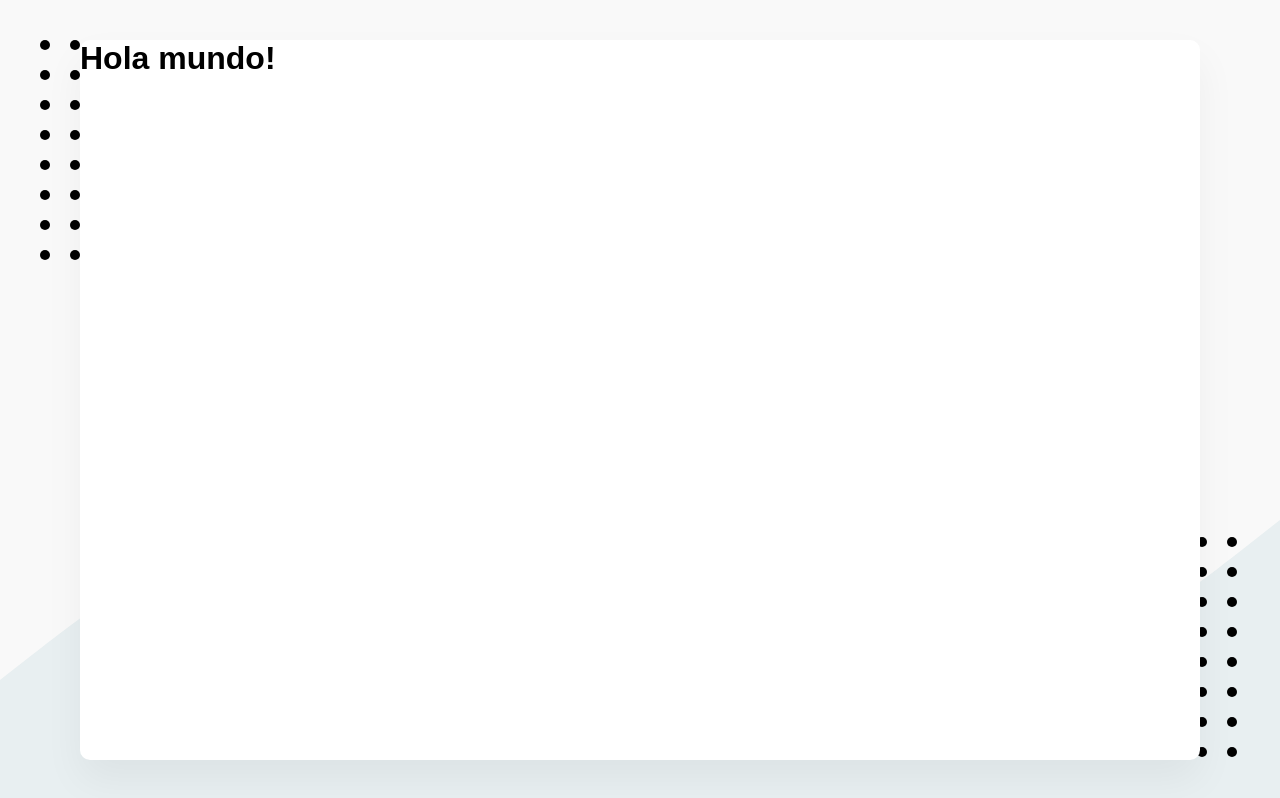
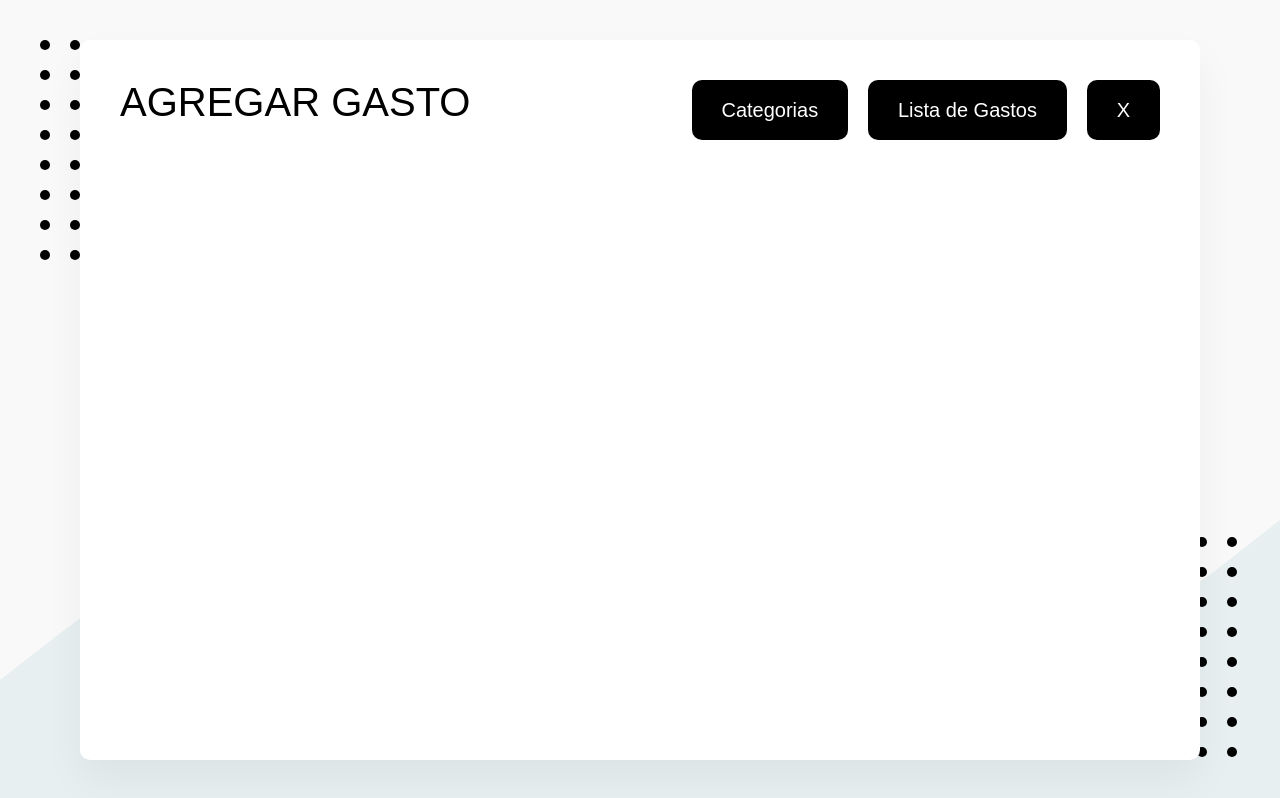
Before and after one commit to mapper895/expenses_list_app, a React (Create React App) app: page / in a window 1280 px wide. Built offline with nearby package versions, Linux system fonts and the light colour scheme; what webfontloader would draw is missing.

Commit message:
4. Sections Header

```diff
--- a/src/App.js
+++ b/src/App.js
@@ -1,7 +1,32 @@
 import React from "react";
+import { Helmet } from "react-helmet";
+import {
+  Header,
+  Title,
+  HeaderContainer,
+  BotonContainer,
+} from "./elements/Header";
+import { Boton } from "./elements/Boton";
 
 const App = () => {
-  return <h1>Hola mundo!</h1>;
+  return (
+    <>
+      <Helmet>
+        <title>Agregar Gasto</title>
+      </Helmet>
+
+      <Header>
+        <HeaderContainer>
+          <Title>Agregar Gasto</Title>
+          <BotonContainer>
+            <Boton to="/categorias">Categorias</Boton>
+            <Boton to="/lista">Lista de Gastos</Boton>
+            <Boton>X</Boton>
+          </BotonContainer>
+        </HeaderContainer>
+      </Header>
+    </>
+  );
 };
 
 export default App;
--- a/src/components/ExpensesCategory.js
+++ b/src/components/ExpensesCategory.js
@@ -1,7 +1,26 @@
 import React from "react";
+import {
+  Header,
+  Title,
+  HeaderContainer,
+  BotonContainer,
+} from "../elements/Header";
+import { Helmet } from "react-helmet";
 
 const CategoryExpenses = () => {
-  return <h1>Categoria de gastos</h1>;
+  return (
+    <>
+      <Helmet>
+        <title>Gastos por Categoría</title>
+      </Helmet>
+
+      <Header>
+        <HeaderContainer>
+          <Title>Gastos por Categoría</Title>
+        </HeaderContainer>
+      </Header>
+    </>
+  );
 };
 
 export default CategoryExpenses;
--- /dev/null
+++ b/src/elements/Boton.js
@@ -0,0 +1,27 @@
+import styled from "styled-components";
+import { Link } from "react-router-dom";
+
+export const Boton = styled(Link)`
+  background: ${(props) => (props.primary ? "#5B69E2" : "#000")};
+  width: ${(props) => (props.withIcon ? "15.62rem" : "auto")}; /* 250px */
+  margin-left: 1.25rem; /* 20px */
+  border: none;
+  border-radius: 0.625rem; /* 10px */
+  color: #fff;
+  font-family: "Work Sans", sans-serif;
+  height: 3.75rem; /* 60px */
+  padding: 1.25rem 1.87rem; /* 20px 30px */
+  font-size: 1.25rem; /* 20px */
+  font-weight: 500;
+  cursor: pointer;
+  text-decoration: none;
+  display: inline-flex;
+  justify-content: space-between;
+  align-items: center;
+  outline: none;
+
+  svg {
+    height: ${(props) => (props.bigIcon ? "100%" : "0.75rem;")}; /* 12px */
+    fill: white;
+  }
+`;
--- /dev/null
+++ b/src/elements/Header.js
@@ -0,0 +1,50 @@
+import styled from "styled-components";
+
+export const Header = styled.div`
+  width: 100%;
+  padding: 2.5rem; /* 40px */
+  display: flex;
+  justify-content: space-between;
+  align-items: center;
+
+  @media (max-width: 60rem) {
+    /* 950px */
+    justify-content: start;
+  }
+`;
+
+export const Title = styled.h1`
+  font-weight: normal;
+  text-transform: uppercase;
+  font-size: 2.5rem; /* 40px */
+
+  @media (max-width: 60rem) {
+    /* 950px */
+    font-size: 2rem; /* 32px */
+  }
+`;
+
+export const HeaderContainer = styled.div`
+  width: 100%;
+  display: flex;
+  justify-content: space-between;
+
+  @media (max-width: 60rem) {
+    /* 950px */
+    display: flex;
+    flex-direction: column-reverse;
+    align-items: center;
+
+    & > div {
+      display: flex;
+      margin-bottom: 1.25rem; /* 20px */
+      justify-content: end;
+    }
+  }
+`;
+
+export const BotonContainer = styled.div`
+  display: flex;
+  justify-content: space-between;
+  align-items: center;
+`;
--- a/src/index.js
+++ b/src/index.js
@@ -26,7 +26,6 @@
     <>
       <Helmet>
         <link rel="shortcut icon" href={favicon} type="image/x-icon" />
-        <title>Lista de Gastos</title>
       </Helmet>
       <BrowserRouter>
         <Container>
```
Also changed, not shown: 1 other file (tests, documents, lock files or other folders).
